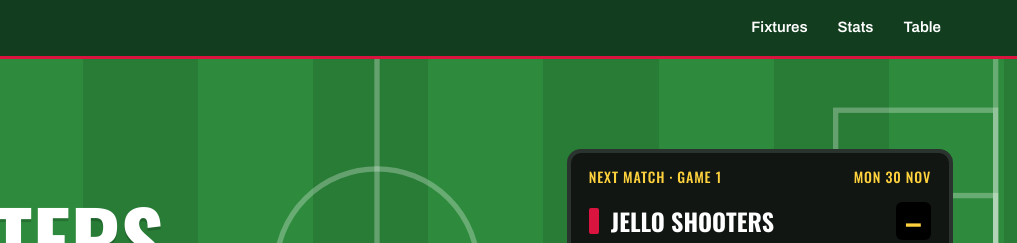
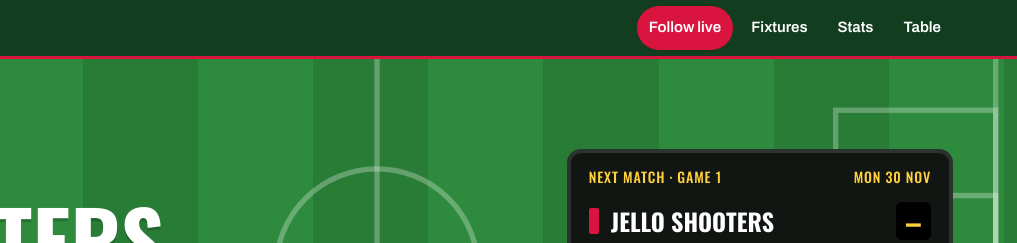
Before and after one commit to JJ-designs03/Jello-Shooters, a plain HTML site: page index.html in a window 1280 px wide. Shown: the top 243 px of the page, 263-1280 px from the left. Drawn offline with nearby package versions, Linux system fonts and the light colour scheme.

Commit message:
Add Follow live link to the live match page
Co-Authored-By: Claude Opus 5.5 <noreply@anthropic.com>
Claude-Session: https://claude.ai/code/session_01D6pduDEYzhoBU2VPcES8Q4

```diff
--- a/index.html
+++ b/index.html
@@ -27,6 +27,7 @@ nav{position:sticky;top:0;z-index:5;background:var(--gd);color:#fff;padding:0 ma
 nav .wrap{display:flex;align-items:center;gap:6px;flex-wrap:wrap;min-height:56px}
 nav .brand{display:flex;align-items:center;gap:10px;margin-right:auto;font:700 19px/1 Oswald,sans-serif;text-transform:uppercase;letter-spacing:.02em}
 nav a{text-decoration:none;padding:10px 12px;border-radius:999px;font-weight:600;font-size:15px}
+nav a.live{background:var(--red)}
 nav a:hover,nav a:focus-visible{background:rgba(255,255,255,.14);outline:none}
 .crest{width:30px;height:34px;flex:none}
 .hero{position:relative;color:#fff;background:repeating-linear-gradient(90deg,var(--g1) 0 9%,var(--g2) 9% 18%);overflow:hidden}
@@ -103,7 +104,7 @@ footer .wrap{display:flex;gap:10px 28px;flex-wrap:wrap;justify-content:space-bet
     <symbol id="crest" viewBox="0 0 30 34"><path d="M15 1 L28 5 V16 C28 25 21 30 15 33 C9 30 2 25 2 16 V5 Z" fill="#d9143f" stroke="#fff" stroke-width="2"/><path d="M8 11 H22 L20 25 Q15 27 10 25 Z" fill="#ffd23d"/><circle cx="15" cy="8" r="3" fill="#fff"/></symbol>
   </defs>
 </svg>
-<nav><div class="wrap"><div class="brand"><svg class="crest"><use href="#crest"/></svg><span>Jello Shooters</span></div><a href="#fixtures">Fixtures</a><a href="#stats">Stats</a><a href="#table">Table</a></div></nav>
+<nav><div class="wrap"><div class="brand"><svg class="crest"><use href="#crest"/></svg><span>Jello Shooters</span></div><a class="live" href="https://claude.ai/artifact/TNtEszcR5hKXgetoKUtYxX">Follow live</a><a href="#fixtures">Fixtures</a><a href="#stats">Stats</a><a href="#table">Table</a></div></nav>
 
 <header class="hero band">
   <svg class="lines" viewBox="0 0 1200 600" preserveAspectRatio="xMidYMid slice" aria-hidden="true">
```
